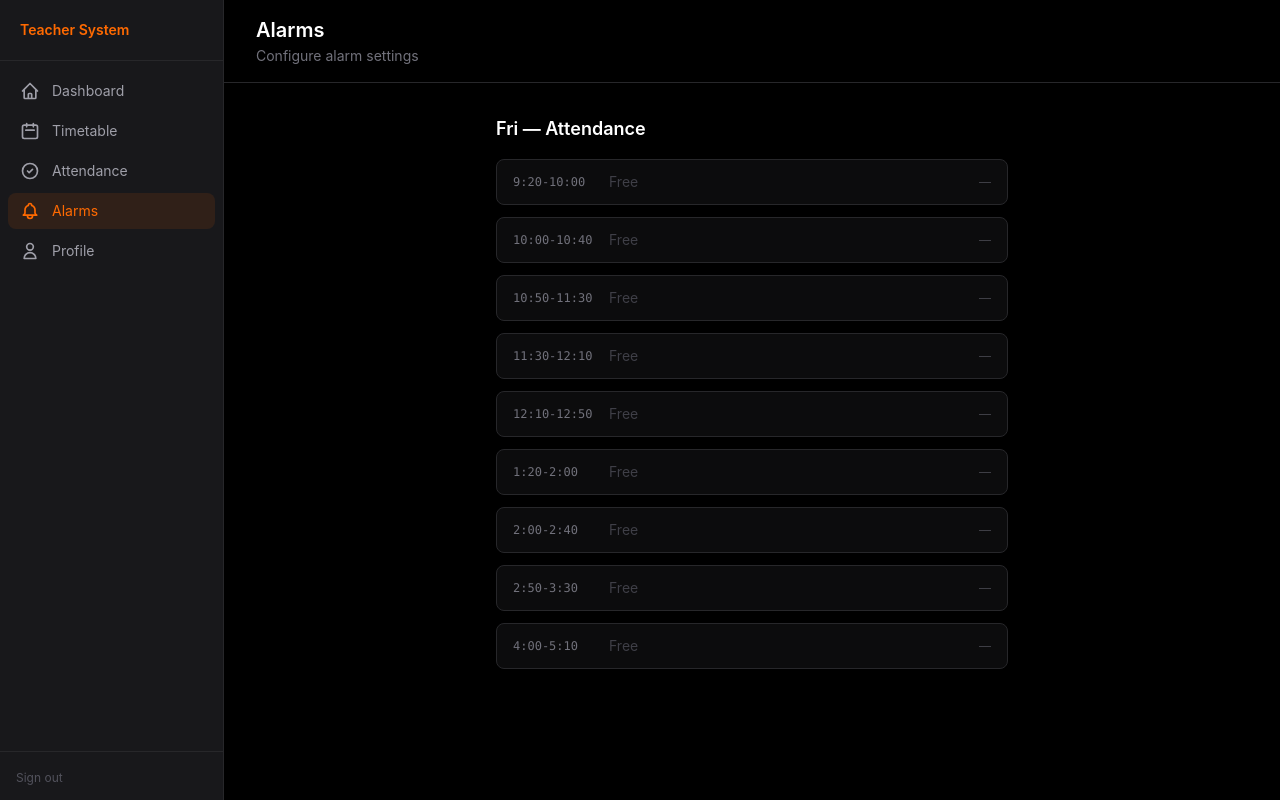
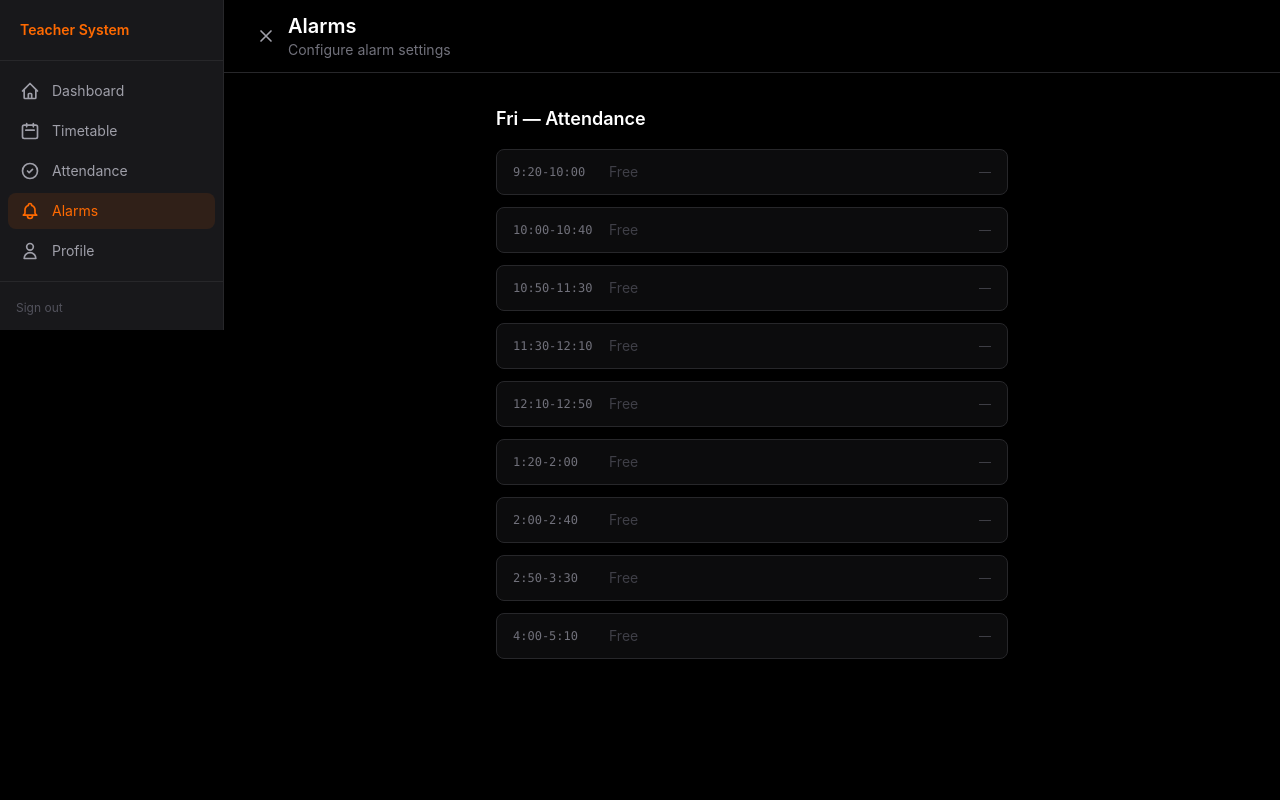
Before and after one commit to CRACKnGUY/teacher-alarm-system, a Next.js app: page /alarms in a window 1280 px wide. Built offline with nearby package versions, Linux system fonts and the light colour scheme; no server answers; the database is empty.

Commit message:
Collapsible sidebar with hamburger toggle button

```diff
--- a/src/components/DashboardLayout.tsx
+++ b/src/components/DashboardLayout.tsx
@@ -1,6 +1,6 @@
 'use client'
 
-import type { ReactNode } from 'react'
+import { useState, type ReactNode } from 'react'
 import { usePathname } from 'next/navigation'
 import Sidebar from './Sidebar'
 import BottomNav from './BottomNav'
@@ -20,14 +20,26 @@ interface Props {
 export default function DashboardLayout({ children }: Props) {
   const pathname = usePathname()
   const info = pageTitles[pathname] || { title: 'Dashboard', subtitle: '' }
+  const [sidebarOpen, setSidebarOpen] = useState(true)
 
   return (
     <div className="min-h-screen flex bg-black">
-      <Sidebar />
-      <div className="flex-1 flex flex-col pb-16 md:pb-0">
-        <header className="border-b border-zinc-800 px-4 md:px-8 py-4">
-          <h1 className="text-lg md:text-xl font-semibold text-white">{info.title}</h1>
-          <p className="text-xs md:text-sm text-zinc-500 mt-0.5">{info.subtitle}</p>
+      <Sidebar open={sidebarOpen} onClose={() => setSidebarOpen(false)} />
+      <div className="flex-1 flex flex-col pb-16 md:pb-0 min-w-0">
+        <header className="border-b border-zinc-800 px-4 md:px-8 py-3 flex items-center gap-3">
+          <button
+            onClick={() => setSidebarOpen((v) => !v)}
+            className="shrink-0 text-zinc-400 hover:text-white transition-colors cursor-pointer"
+            title={sidebarOpen ? 'Hide sidebar' : 'Show sidebar'}
+          >
+            <svg className="w-5 h-5" fill="none" stroke="currentColor" viewBox="0 0 24 24">
+              <path strokeLinecap="round" strokeLinejoin="round" strokeWidth={2} d={sidebarOpen ? 'M6 18L18 6M6 6l12 12' : 'M4 6h16M4 12h16M4 18h16'} />
+            </svg>
+          </button>
+          <div className="min-w-0">
+            <h1 className="text-lg md:text-xl font-semibold text-white truncate">{info.title}</h1>
+            <p className="text-xs md:text-sm text-zinc-500 truncate">{info.subtitle}</p>
+          </div>
         </header>
         <main className="flex-1 p-4 md:p-8">
           {children}
--- a/src/components/Sidebar.tsx
+++ b/src/components/Sidebar.tsx
@@ -54,7 +54,12 @@ const navItems = [
   },
 ]
 
-export default function Sidebar() {
+interface SidebarProps {
+  open: boolean
+  onClose: () => void
+}
+
+export default function Sidebar({ open, onClose }: SidebarProps) {
   const pathname = usePathname()
   const router = useRouter()
   const [user, setUser] = useState<User | null>(null)
@@ -72,16 +77,27 @@ export default function Sidebar() {
   }
 
   return (
-    <aside className="w-56 bg-zinc-900 text-white flex flex-col shrink-0 border-r border-zinc-800">
+    <>
+      {/* Overlay on mobile */}
+      {open && (
+        <div className="md:hidden fixed inset-0 z-40 bg-black/50" onClick={onClose} />
+      )}
+
+      <aside
+        className={`fixed md:relative z-50 md:z-auto w-56 bg-zinc-900 text-white flex flex-col shrink-0 border-r border-zinc-800 h-full transition-transform duration-200 ${
+          open ? 'translate-x-0' : '-translate-x-full md:-translate-x-full'
+        }`}
+      >
         <div className="px-5 py-5 border-b border-zinc-800">
           <p className="font-semibold text-sm text-orange-500">Teacher System</p>
         </div>
 
-      <nav className="flex-1 px-2 py-3 space-y-1">
+        <nav className="flex-1 px-2 py-3 space-y-1 overflow-y-auto">
           {navItems.map((item) => (
             <Link
               key={item.label}
               href={item.path}
+              onClick={onClose}
               className={`flex items-center gap-3 px-3 py-2 rounded-lg text-sm transition-colors ${
                 pathname === item.path
                   ? 'bg-orange-500/10 text-orange-500'
@@ -108,5 +124,6 @@ export default function Sidebar() {
           </button>
         </div>
       </aside>
+    </>
   )
 }
```
Lines whose indentation alone changed are shown as unchanged.
